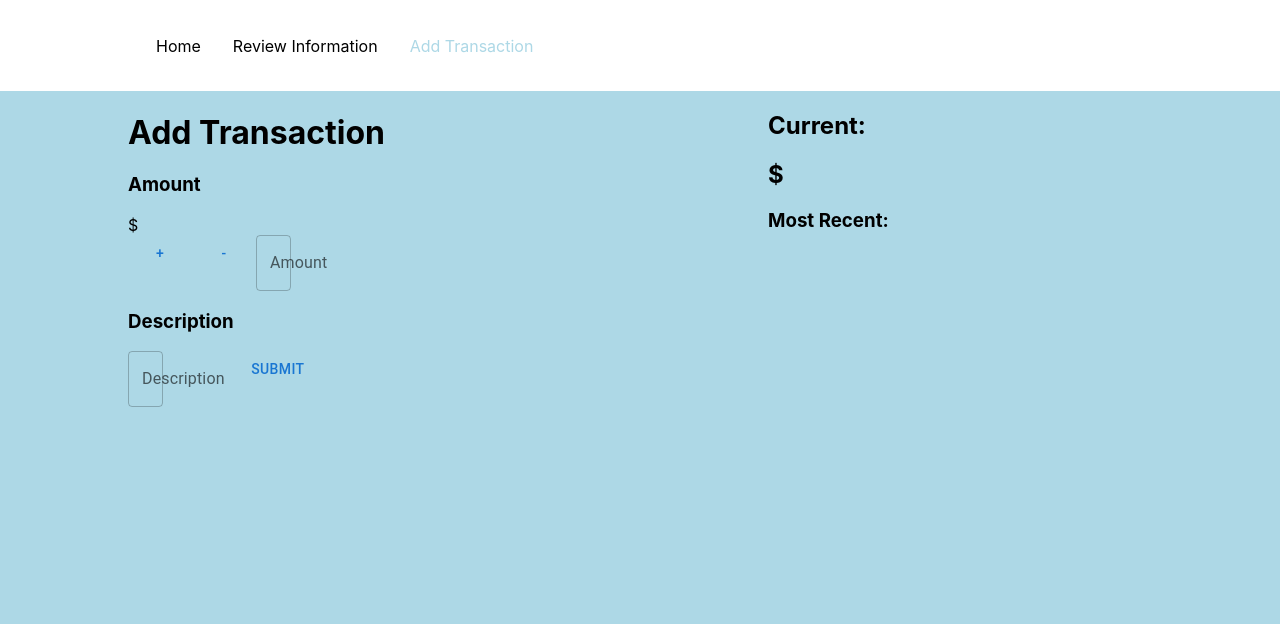
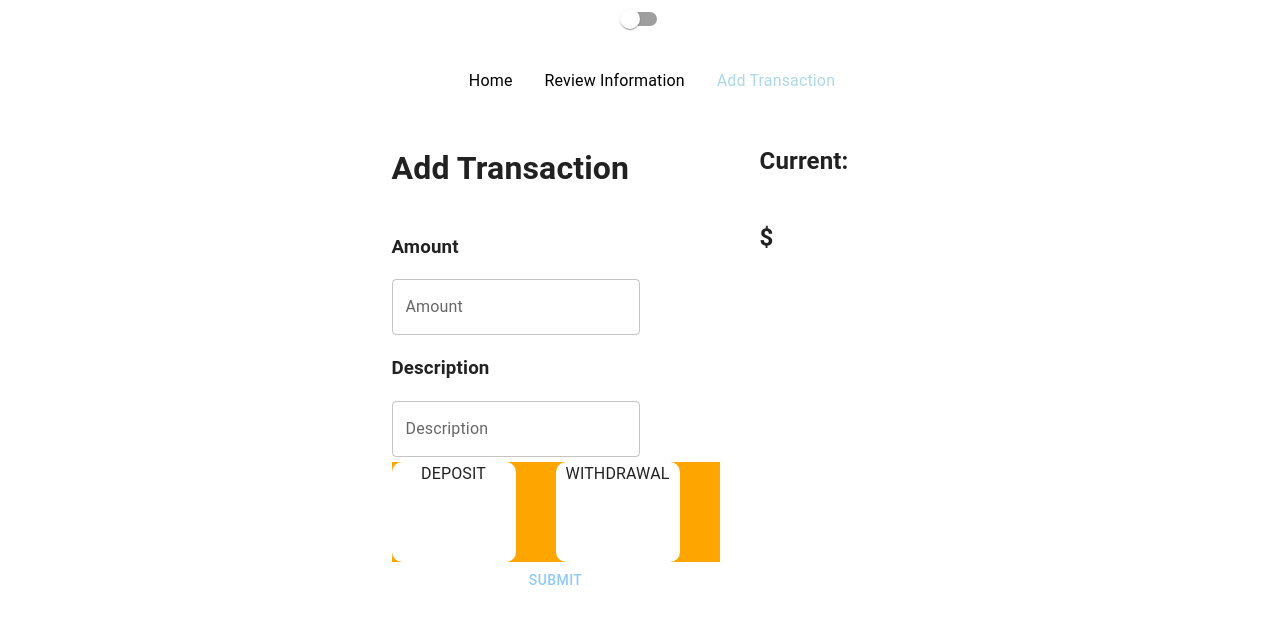
Before and after one commit to emigoodrich/gitIsGross, a React (Create React App) app in the folder tracking-budget/: page /addTransaction in a window 1280 px wide. Shown: the top 624 px of the page. Built offline with nearby package versions, Linux system fonts and the light colour scheme.

Commit message:
did darkmode and then i am in the middle of doing context which messed up my code

```diff
--- a/tracking-budget/src/App.js
+++ b/tracking-budget/src/App.js
@@ -1,13 +1,41 @@
-import React from 'react';
+import React, {useState} from 'react';
 import Navbar from './components/index';
 import {BrowserRouter as Router, Routes, Route} from 'react-router-dom';
 import History from './pages/history';
 import Home from './pages/'
 import AddTransaction from './pages/addTransaction';
 import './App.css';
+import { ThemeProvider, createTheme } from "@mui/material/styles";
+import CssBaseline from "@mui/material/CssBaseline";
+import {Switch} from "@mui/material"
+
 const App = () => {
+  const [toggleDarkMode, setToggleDarkMode] = useState(false);
+  const toggleDarkTheme = () => {
+    setToggleDarkMode(!toggleDarkMode);
+  };
+  const darkTheme = createTheme({
+    palette: {
+      mode: toggleDarkMode ? 'dark' : 'light',
+      primary: {
+        main: '#90caf9',
+      },
+      secondary: {
+        main: '#f48fb1',
+      },
+    },
+  });
+
+  // function to toggle the dark mode as true or false
+
+
   return (
     <div>
+      <ThemeProvider theme={darkTheme}>
+      <CssBaseline />
+      <CssBaseline />
+      <div style={{ display: 'flex', flexDirection: 'column', alignItems: 'center' }}>
+        <Switch checked={toggleDarkMode} onChange={toggleDarkTheme} />
     <Router>
       <div>
       <Navbar />
@@ -19,6 +47,8 @@ const App = () => {
       </Routes>
     </Router>
     </div>
+    </ThemeProvider>
+    </div>
   )
 }
 export default App;
--- /dev/null
+++ b/tracking-budget/src/components/historyList.js
@@ -0,0 +1,18 @@
+import React, {useState, useEffect} from 'react'
+
+const HistoryList = ({list}) => {
+    const size = 3;
+    const [dog, setDog] = useState([]);
+   useEffect(() => {
+       setDog( list.slice(list.length - size, list.length))
+    }, [list]);
+    console.log(dog);
+    return (
+        <div>{dog.map((item) => (
+            <div class="historyItems"><div>{JSON.parse(JSON.stringify(item.des))}</div><div>${JSON.parse(JSON.stringify(item.amount))}</div></div>
+        ))}
+            </div>
+    )
+}
+
+export default HistoryList;
--- /dev/null
+++ b/tracking-budget/src/components/listContext.js
@@ -0,0 +1,5 @@
+import { createContext } from 'react';
+
+const ListContext = createContext();
+
+export default ListContext;
--- a/tracking-budget/src/components/outPuttingLists.js
+++ b/tracking-budget/src/components/outPuttingLists.js
@@ -5,7 +5,7 @@ const OutputtingLists = ({ list, deletingListItem }) => {
     {list.map((item, index) => (
         <div key={index} id={item.id} class="review-list-item">
             <div class="list-items">
-                <div>{JSON.parse(JSON.stringify(item.amount))}</div>
+                <div>${JSON.parse(JSON.stringify(item.amount))}</div>
                 <div>{JSON.parse(JSON.stringify(item.des))}</div>
             </div>
             <div class="item-right-side">
--- a/tracking-budget/src/components/totalSum.js
+++ b/tracking-budget/src/components/totalSum.js
@@ -1,10 +1,15 @@
-import React, {useEffect, useState} from 'react'
+import React, {useContext, useEffect, useState} from 'react';
+import ListContext from './listContext';
 
-const TotalSum = ({list}) => {
+const TotalSum = () => {
     const [total, setTotal] = useState(0)
+
+    const contextValue = useContext(ListContext);
+
     useEffect(() => {
-        setTotal(list.reduce((accumulator, currentValue) => accumulator + parseInt(currentValue.amount), 0))
-    }, [list, total])
+        const list = contextValue ?? [];
+        setTotal(list?.reduce((accumulator, currentValue) => accumulator + parseInt(currentValue.amount), 0))
+    }, [])
     return (
         <div>${total}</div>
     )
--- a/tracking-budget/src/index.css
+++ b/tracking-budget/src/index.css
@@ -19,8 +19,18 @@ body {
 .historyItems {
   background-color: white;
   padding: 5px 0;
+  margin-top: 5px;
   border-radius: 15px;
   width: 100%;
+  display: flex;
+  flex-direction: row;
+  justify-content: space-between;
+}
+.historyItems div {
+  background-color: none;
+  width: 50%;
+  text-align: left;
+  margin-left: 5px;
 }
 #historyContainer {
   width: 100%;
@@ -97,9 +107,27 @@ hr {
   display: flex;
   flex-direction: row;
   justify-content: space-around;
-  height: 100%;
 }
 #transaction-main-div div{
   background-color: none;
-  width: 30%;
+  display: flex;
+  flex-direction: column;
+  background-color: none;
+  margin-right: 40px;
 }
+#ugh {
+  width: 100%;
+  display: flex;
+  flex-direction: row;
+  margin-top: 5px;
+  height: 100px;
+  background-color: orange;
+  justify-content: space-around;
+}
+.decisionButtons {
+  width: 50%;
+  background-color: white;
+  text-align: center;
+
+  border-radius: 10px;
+}
--- a/tracking-budget/src/pages/addTransaction.js
+++ b/tracking-budget/src/pages/addTransaction.js
@@ -11,15 +11,11 @@ const AddTransaction = () => {
     const [amount, setAmount] = useState('')
     const [description, setDescription] = useState('')
     const handleChangeAmount = useCallback((event) => {
-        if (event.target.value === "" || null) {
-            setAmount(event.target.value);
-        } else if (!Number(event.target.value)){
-
+        if (isNaN(event.target.value)){
             alert('numbers only!')
         } else {
             setAmount(event.target.value)
         }
-
     }, []);
     function handleChangeDescription(event) {
         setDescription(event.target.value)
@@ -50,20 +46,19 @@ const AddTransaction = () => {
         <div id="transaction-main-div">
             <div>
             <h1>Add Transaction</h1>
-            <div></div>
             <h3>Amount</h3>
-            <div>$</div>
-            <Button>+</Button>
-            <Button>-</Button>
-            <TextField id="outlined-basic" label="Amount" variant="outlined" value={amount} placeholder="Enter Amount..." onChange={handleChangeAmount}/>
+            <TextField id="outlined-basic fullWidth" label="Amount" variant="outlined" value={amount} onChange={handleChangeAmount}/>
             <h3>Description</h3>
-            <TextField id="outlined-basic" label="Description" variant="outlined" value={description} placeholder="Enter Description..." onChange={handleChangeDescription}/>
+            <TextField id="outlined-basic" label="Description" variant="outlined" value={description} onChange={handleChangeDescription}/>
+            <span id="ugh">
+                <div class="decisionButtons">DEPOSIT</div>
+                <div class="decisionButtons">WITHDRAWAL</div>
+            </span>
             <Button onClick={handleAdd}>Submit</Button>
             </div>
             <div>
                 <h2>Current:</h2>
                 <h2><span>$</span>{amountAndDescription}</h2>
-                <h3>Most Recent:</h3>
             </div>
         </div>
     )
--- a/tracking-budget/src/pages/index.js
+++ b/tracking-budget/src/pages/index.js
@@ -1,7 +1,9 @@
 import React, {useState, useEffect} from 'react';
 import {Link} from 'react-router-dom'
 import TotalSum from '../components/totalSum'
-const defaultList = []
+import HistoryList from '../components/historyList'
+import ListContext from '../components/listContext';
+const defaultList = [];
 const Home = () => {
   const [list, setList] = useState(defaultList);
   useEffect(() => {
@@ -10,24 +12,13 @@ const Home = () => {
           setList(list)
       }
   }, []);
-  const displayingFourHistory = () => {
-    console.log('its a me mario')
-    // const modiList = [list[0], list[1], list[2], list[3]]
-    // console.log(modiList)
     return (
-      <div>
-        {list.map((item) => (
-          <div>{JSON.parse(JSON.stringify(item.amount))}</div>
-        ))}
-      </div>
-    )
-  }
-    return (
+      <ListContext.Provider value={list}>
     <div className="App">
       <div class="AppSection">
       <h1>Budget Tracker</h1>
       <h2>Your Balance:</h2>
-      <h2><TotalSum list={list} /></h2>
+      <h2><TotalSum /></h2>
       <div id="amountBox">
         <div>
           <h3>INCOME</h3>
@@ -43,9 +34,10 @@ const Home = () => {
     <div class="AppSection">
       <h2>History</h2>
       <hr></hr>
-      <div id="historyContainer">{displayingFourHistory}</div>
+      <div id="historyContainer"><HistoryList list={list}/></div>
     </div>
   </div>
+  </ListContext.Provider>
     )
 }
 export default Home;
```
